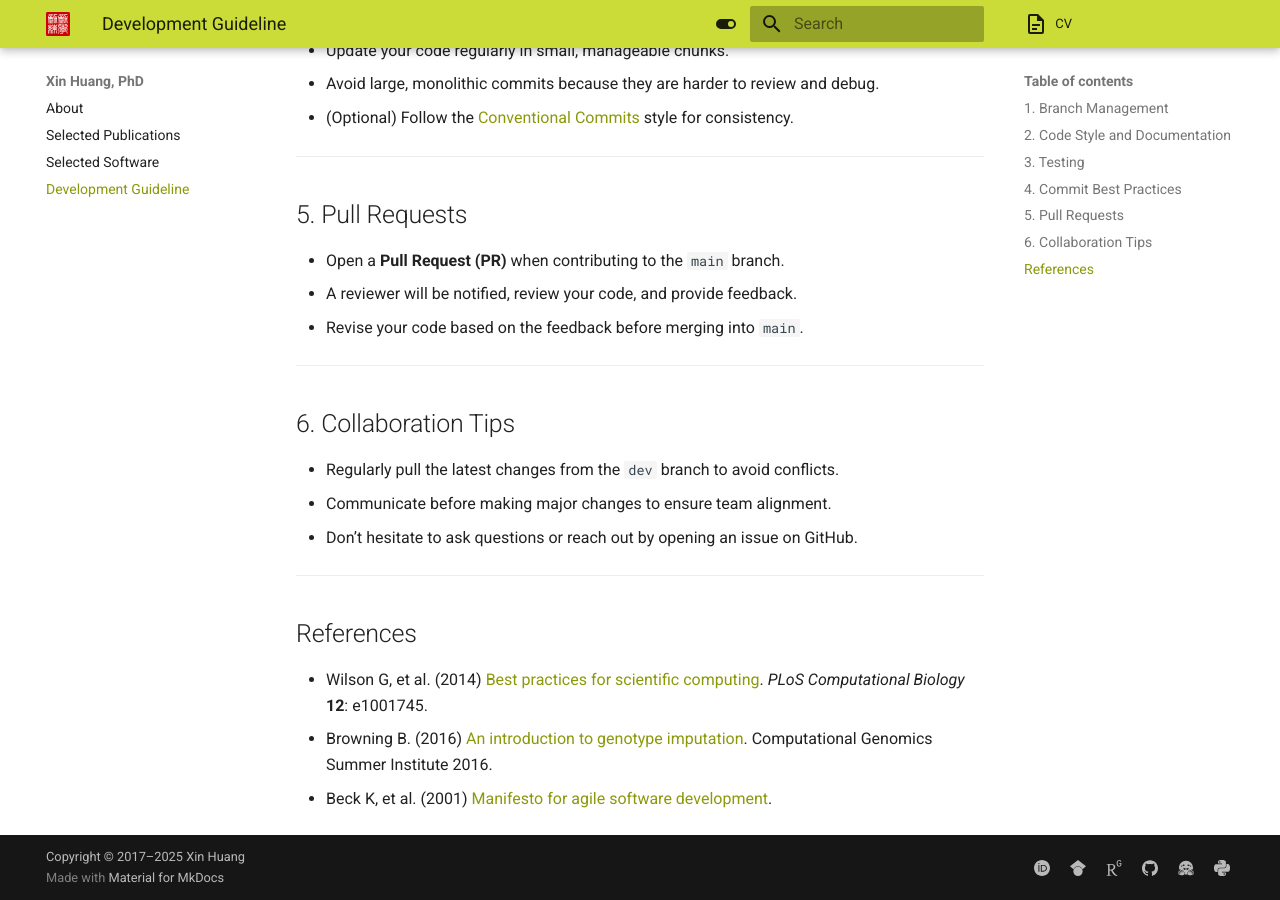
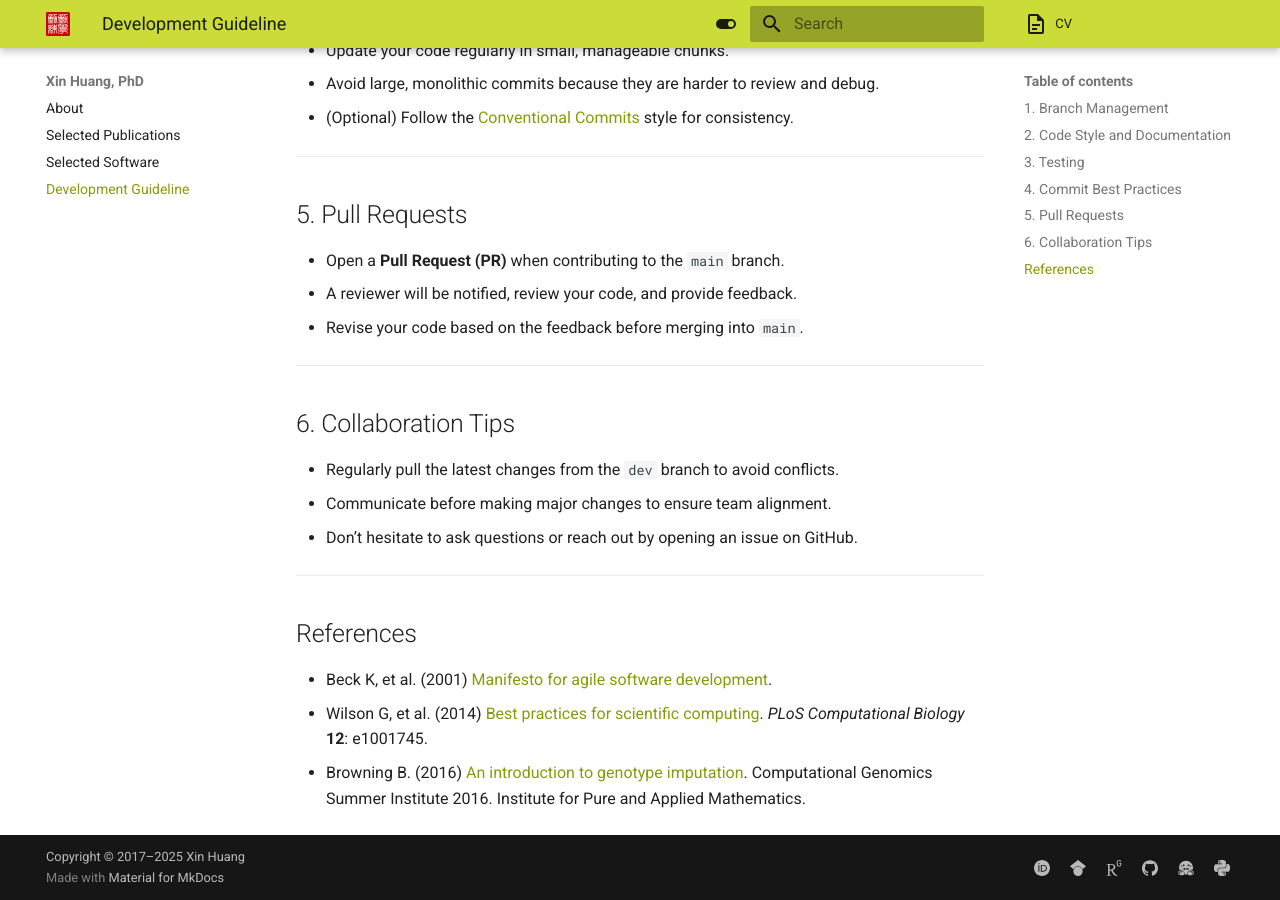
Before and after one commit to xin-huang/xin-huang.github.io, an MkDocs documentation site: the page built from docs/development.md, in a window 1280 px wide and 900 px high, scrolled down 1300 px. Built offline with MkDocs 1.6.1 and Material for MkDocs 9.7.7, drawn with Linux system fonts in a browser that asks for light colours.

Commit message:
Update docs

```diff
--- a/docs/development.md
+++ b/docs/development.md
@@ -58,6 +58,6 @@ To maintain code quality, ensure consistency, and enable smooth collaboration ac
 
 ## References
 
+- Beck K, et al. (2001) [Manifesto for agile software development](https://agilemanifesto.org/).
 - Wilson G, et al. (2014) [Best practices for scientific computing](https://doi.org/10.1371/journal.pbio.1001745). *PLoS Computational Biology* **12**: e1001745.
-- Browning B. (2016) [An introduction to genotype imputation](https://www.youtube.com/watch?v=-oUvXXg6tl8). Computational Genomics Summer Institute 2016.
-- Beck K, et al. (2001) [Manifesto for agile software development](https://agilemanifesto.org/).
+- Browning B. (2016) [An introduction to genotype imputation](https://www.youtube.com/watch?v=-oUvXXg6tl8). Computational Genomics Summer Institute 2016. Institute for Pure and Applied Mathematics.
```
